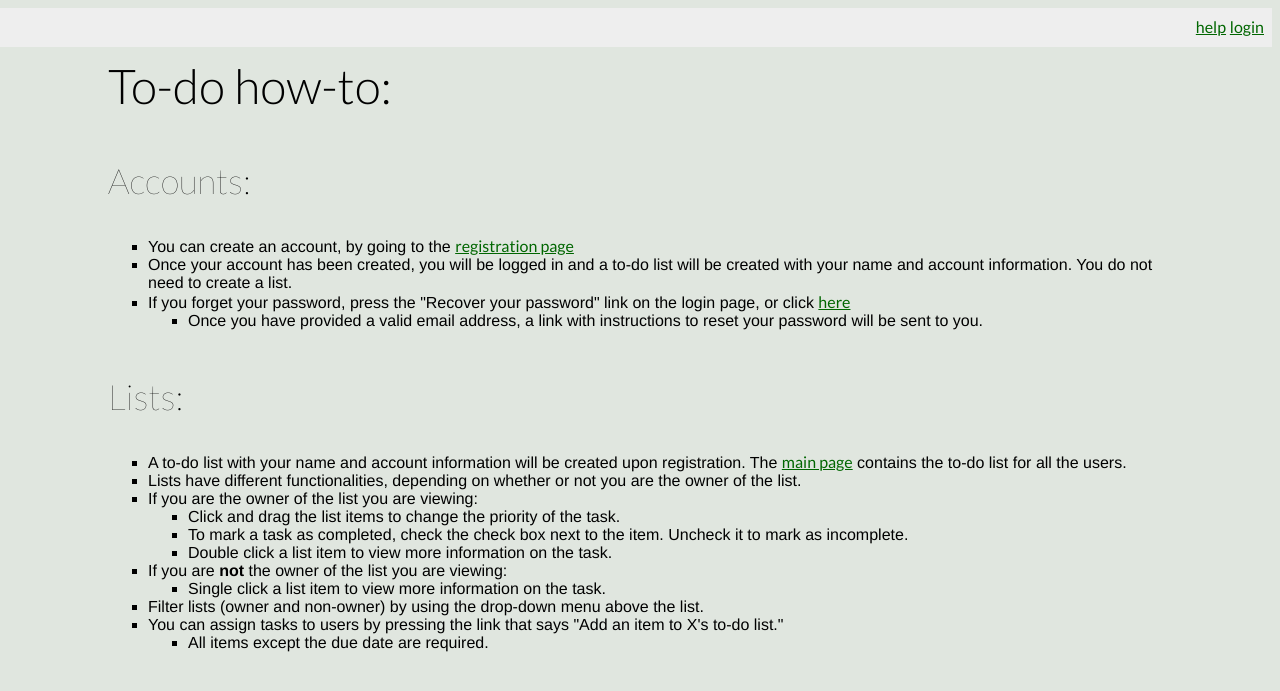
After one commit to baydinsoftware/to-do-list, a Django app: page /help/ in a window 1280 px wide. The commit adds this page. Shown: the top 691 px of the page. Run offline with Django 3.2, Linux system fonts and the light colour scheme; parts of the project's set-up code (start-up, migrations or seed data) failed here and were passed over; some libraries are stand-ins or nearby versions.

Commit message:
added help page

```diff
--- a/project/project/templates/base.html
+++ b/project/project/templates/base.html
@@ -87,6 +87,13 @@
             font-size:48px;
             font-family: 'Lato', sans-serif;
             font-weight: 300;
+        }
+
+        h3 {
+            padding-top:10px;
+            font-size:35px;
+            font-family: 'Lato', sans-serif;
+            font-weight: 200;
         }
 
         li {
@@ -218,10 +225,17 @@
 <body>
     <div id="sidebar">
         {% block sidebar %}
+            <div align="right">
             {% if user.is_authenticated %}
-                <div align="right"><a href="/todolist/">home</a>
-                <a href="/accounts/logout/">logout</a></div>
+                <a href="/todolist/">home</a>
             {% endif %}
+            <a href="/help/">help</a>
+            {% if user.is_authenticated %}
+                <a href="/accounts/logout/">logout</a>
+            {% else %}
+                <a href="/accounts/login/">login</a>
+            {% endif %}
+            </div>
         {% endblock %}
     </div>
 
--- /dev/null
+++ b/project/project/templates/help.html
@@ -0,0 +1,39 @@
+<!--registration page-->
+{% extends "base.html" %}
+
+{% block title %}To-do list help{% endblock %}
+
+{% block content %}
+<h1>To-do how-to:</h1>
+<h3>Accounts:</h3>
+<ul>
+    <li>You can create an account, by going to the <a href="http://127.0.0.1:8000/accounts/register/">registration page</a></li>
+    <li>Once your account has been created, you will be logged in and a to-do list will be created with your name and account information. You do not need to create a list.</li>
+    <li>If you forget your password, press the "Recover your password" link on the login page, or click <a href="http://127.0.0.1:8000/accounts/password/reset/">here</a></li>
+    <ul>
+        <li>Once you have provided a valid email address, a link with instructions to reset your password will be sent to you.</li>
+    </ul>
+</ul>
+
+<h3>Lists:</h3>
+<ul>
+    <li>A to-do list with your name and account information will be created upon registration. The <a href="http://127.0.0.1:8000/todolist/">main page</a> contains the to-do list for all the users.</li>
+    <li>Lists have different functionalities, depending on whether or not you are the owner of the list.</li>
+    <li>If you are the owner of the list you are viewing:</li>
+    <ul>
+        <li>Click and drag the list items to change the priority of the task.</li>
+        <li>To mark a task as completed, check the check box next to the item. Uncheck it to mark as incomplete.</li>
+        <li>Double click a list item to view more information on the task.</li>
+    </ul>
+    <li>If you are <b>not</b> the owner of the list you are viewing:</li>
+    <ul>
+        <li>Single click a list item to view more information on the task.</li>
+    </ul>
+    <li>Filter lists (owner and non-owner) by using the drop-down menu above the list.</li>
+    <li>You can assign tasks to users by pressing the link that says "Add an item to X's to-do list."</li>
+    <ul>
+        <li>All items except the due date are required.</li>
+    </ul>
+
+</ul>
+{% endblock %}
--- a/project/project/urls.py
+++ b/project/project/urls.py
@@ -14,6 +14,7 @@ urlpatterns = patterns('',
 
     # Uncomment the next line to enable the admin:
     url(r'^admin/', include(admin.site.urls)),
+    url(r'^help/', 'todolist.views.help'),
     url(r'^todolist/', include('todolist.urls',namespace="todolist")),
     (r'^accounts/login/$', 'django.contrib.auth.views.login'),
     (r'^accounts/logout/$', 'todolist.views.logout_view'),
@@ -24,5 +25,5 @@ urlpatterns = patterns('',
     #(r'^accounts/password/reset/(?P<uidb36>[0-9A-Za-z]+)-(?P<token>.+)/$', 'django.contrib.auth.views.password_reset_confirm',
     #   {'post_reset_redirect' : '/accounts/password/done/'}),
     (r'^accounts/password/reset/(?P<uidb36>[0-9A-Za-z]+)-(?P<token>.+)/$', 'django.contrib.auth.views.password_reset_confirm'),
-    (r'^accounts/password/done/$', 'django.contrib.auth.views.password_reset_complete')
+    (r'^accounts/password/done/$', 'django.contrib.auth.views.password_reset_complete'),
 )
--- a/project/todolist/views.py
+++ b/project/todolist/views.py
@@ -173,3 +173,6 @@ def register_view(request):
 def logout_view(request):
     logout(request)
     return HttpResponseRedirect('/accounts/login')
+
+def help(request):
+    return render(request,'help.html',{})
```
Also changed, not shown: project/sqlite3.db.
